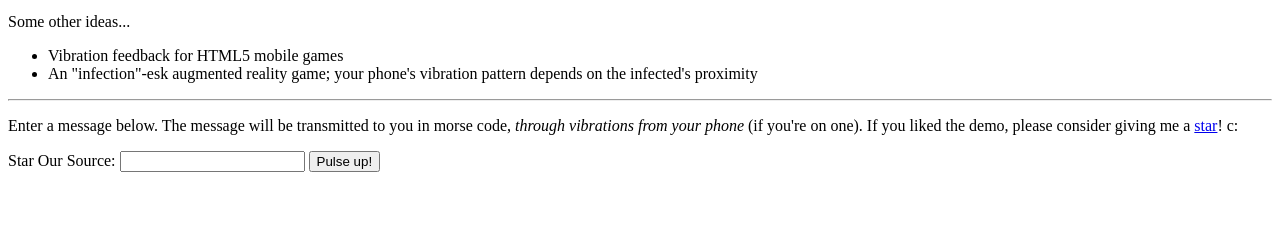
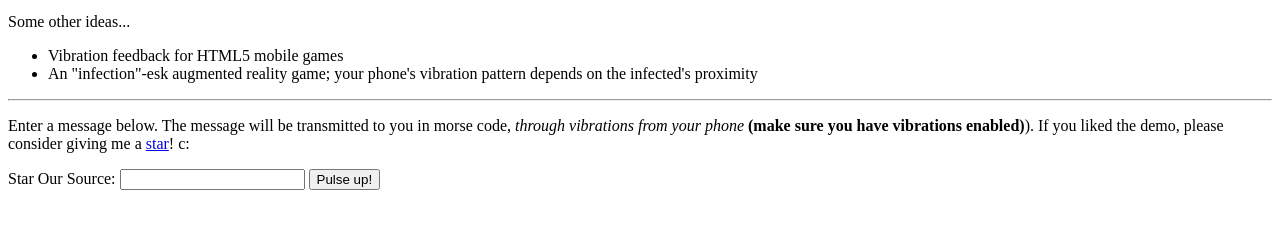
Before and after one commit to philipjscott/morse-pulse, a plain HTML site: page index.html in a window 1280 px wide. Shown: the part 189-418 px from the top of the page. Drawn offline with Linux system fonts and the light colour scheme.

Commit message:
Deploy ScottyFillups/morse-pulse to github.com/ScottyFillups/morse-pulse.git:gh-pages

```diff
--- a/index.html
+++ b/index.html
@@ -1 +1 @@
-<!DOCTYPE html><html> <head> <title>morse-pulse!</title> <meta name="viewport" content="width=device-width, initial-scale=1.0"> <link rel="stylesheet" href="style.20e66f7b.css"> </head> <body> <h3>Phone vibrations from morse code?</h3> <h2>In the browser?!</h2> <h1>wooh!</h1> <p> The main purpose of this demonstration is to highlight some things you could possibly do with the Vibration API. </p> <p>Some other ideas...</p> <ul> <li>Vibration feedback for HTML5 mobile games</li> <li>An "infection"-esk augmented reality game; your phone's vibration pattern depends on the infected's proximity</li> </ul> <hr> <p> Enter a message below. The message will be transmitted to you in morse code, <i>through vibrations from your phone</i> (if you're on one). If you liked the demo, please consider giving me a <a href="https://github.com/ScottyFillups/morse-pulse">star</a>! c: </p> <form id="morse-form"> <label for="message">Star Our Source:</label> <input type="text" id="message"> <input type="submit" id="pulsify" value="Pulse up!"> </form> <p id="morse"></p> <script src="src.6976e5c2.js"></script> </body> </html>
+<!DOCTYPE html><html> <head> <title>morse-pulse!</title> <meta name="viewport" content="width=device-width, initial-scale=1.0"> <link rel="stylesheet" href="style.20e66f7b.css"> </head> <body> <h3>Phone vibrations from morse code?</h3> <h2>In the browser?!</h2> <h1>wooh!</h1> <p> The main purpose of this demonstration is to highlight some things you could possibly do with the Vibration API. </p> <p>Some other ideas...</p> <ul> <li>Vibration feedback for HTML5 mobile games</li> <li>An "infection"-esk augmented reality game; your phone's vibration pattern depends on the infected's proximity</li> </ul> <hr> <p> Enter a message below. The message will be transmitted to you in morse code, <i>through vibrations from your phone</i> <b>(make sure you have vibrations enabled)</b>). If you liked the demo, please consider giving me a <a href="https://github.com/ScottyFillups/morse-pulse">star</a>! c: </p> <form id="morse-form"> <label for="message">Star Our Source:</label> <input type="text" id="message"> <input type="submit" id="pulsify" value="Pulse up!"> </form> <p id="morse"></p> <script src="src.6976e5c2.js"></script> </body> </html>
```
